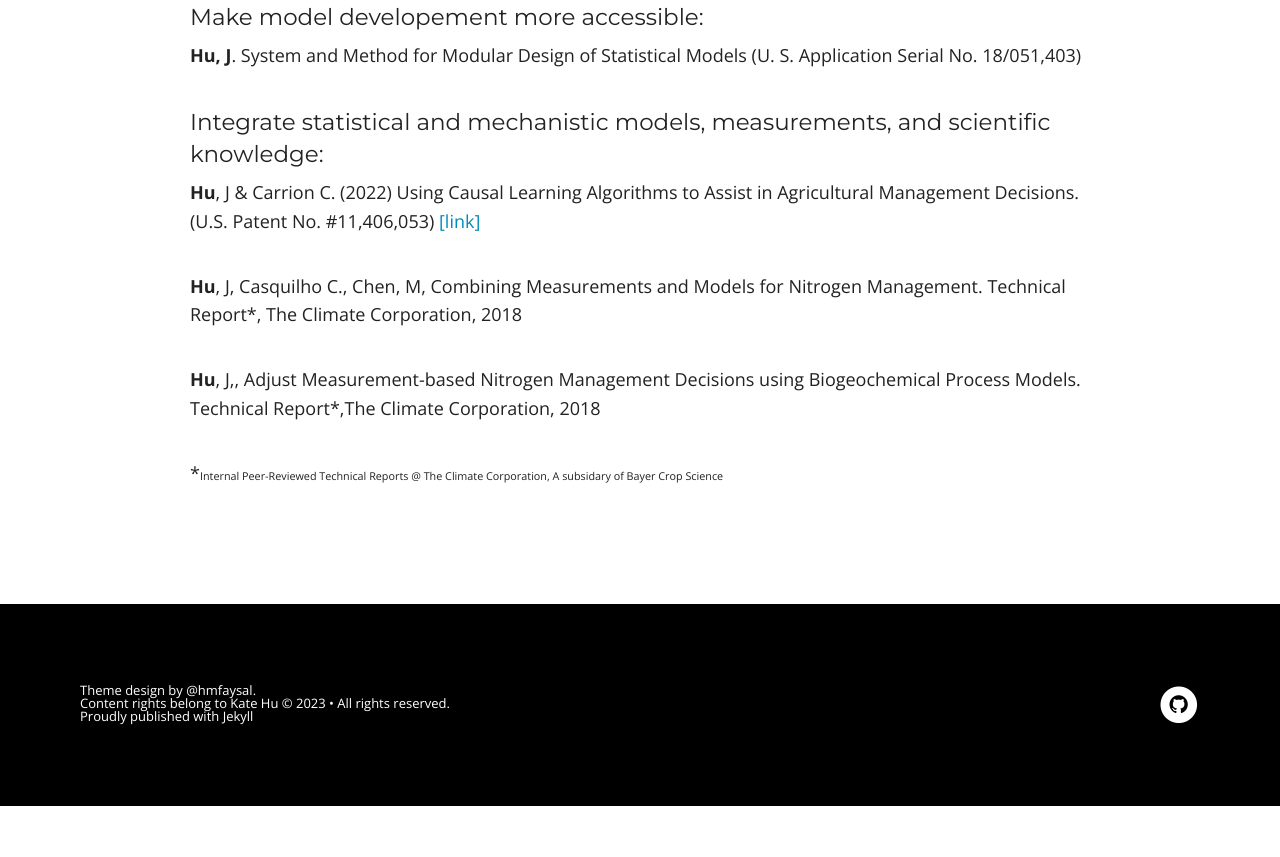
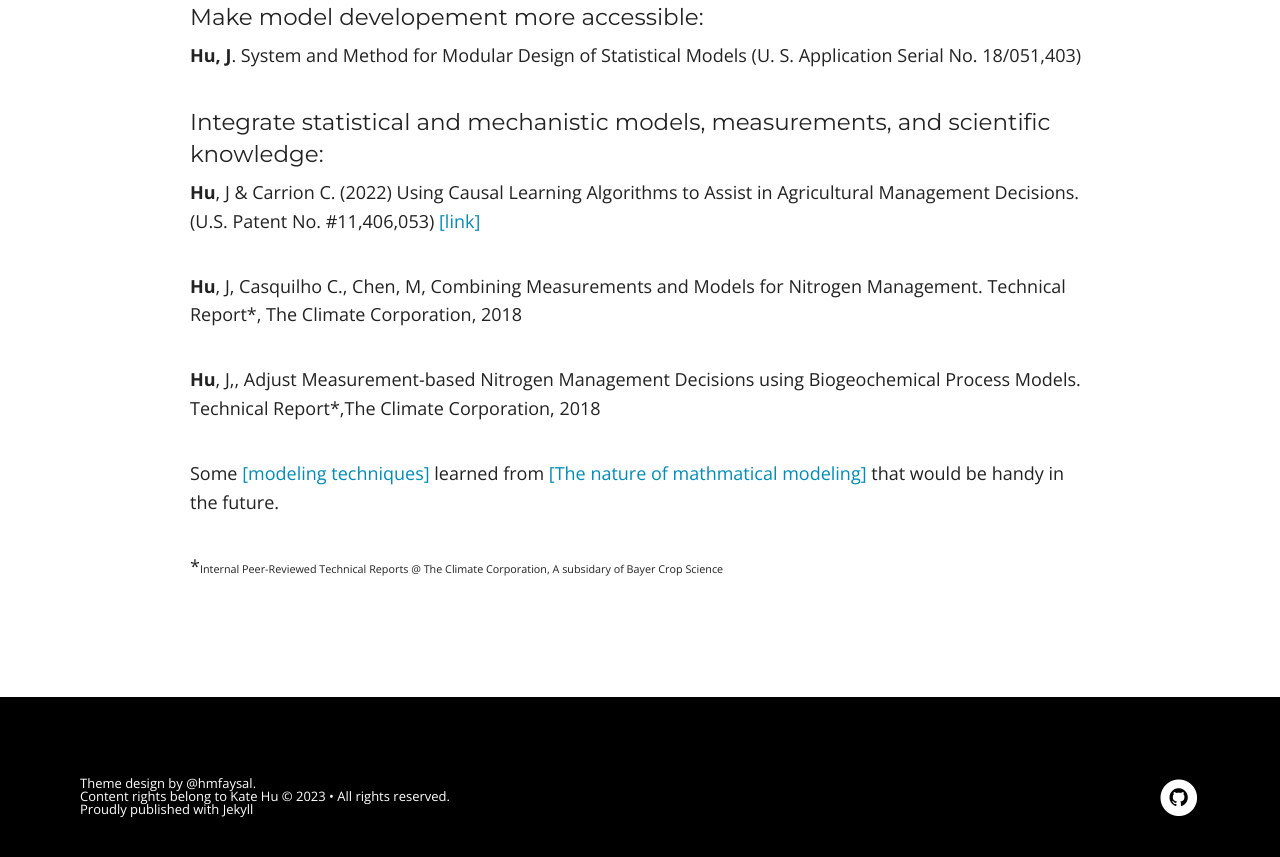
Before and after one commit to katehu/katehu.github.io, a Jekyll site: the page built from models.md, in a window 1280 px wide and 900 px high, scrolled down 1600 px. Shown: the top 857 px of the window. Built offline with Jekyll 4.4.1, drawn with Linux system fonts in a browser that asks for light colours; nearby versions of some CDN libraries; before the commit the page ends 2406 px from its top, so only the background shows below that.

Commit message:
Update models.md

```diff
--- a/models.md
+++ b/models.md
@@ -67,4 +67,6 @@ Nitrogen Management. Technical Report*, The Climate Corporation, 2018 <br/>
 **Hu**, J,, Adjust Measurement-based Nitrogen Management Decisions using
 Biogeochemical Process Models. Technical Report*,The Climate Corporation, 2018<br/>
 
+Some [[modeling techniques]](https://fab.cba.mit.edu/classes/864.23/people/Kate/index.html) learned from [[The nature of mathmatical modeling]](https://fab.cba.mit.edu/classes/864.23/) that would be handy in the future.
+
 *<small>Internal Peer-Reviewed Technical Reports @ The Climate Corporation, A subsidary of Bayer Crop Science <small> <br/>
```
